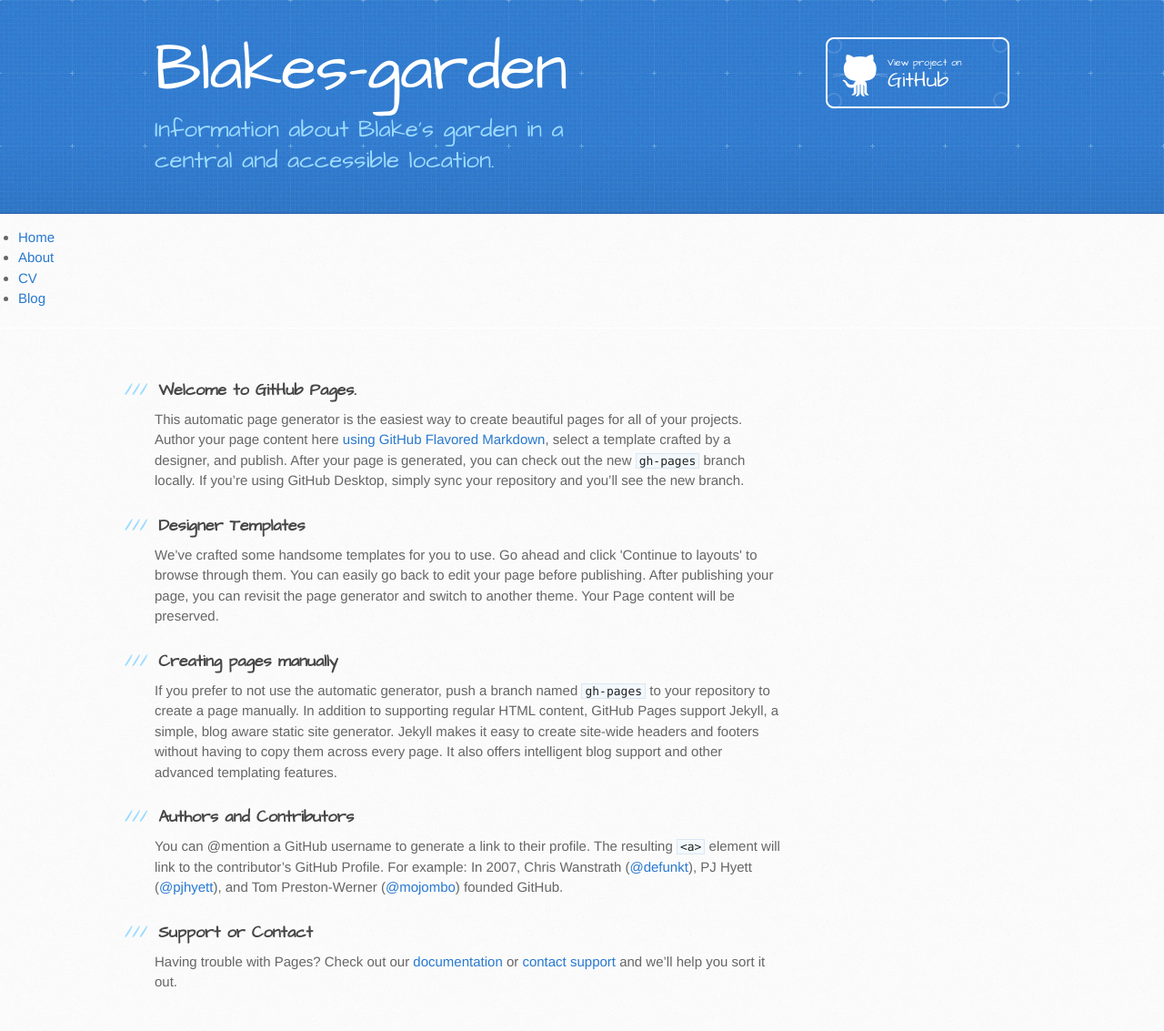
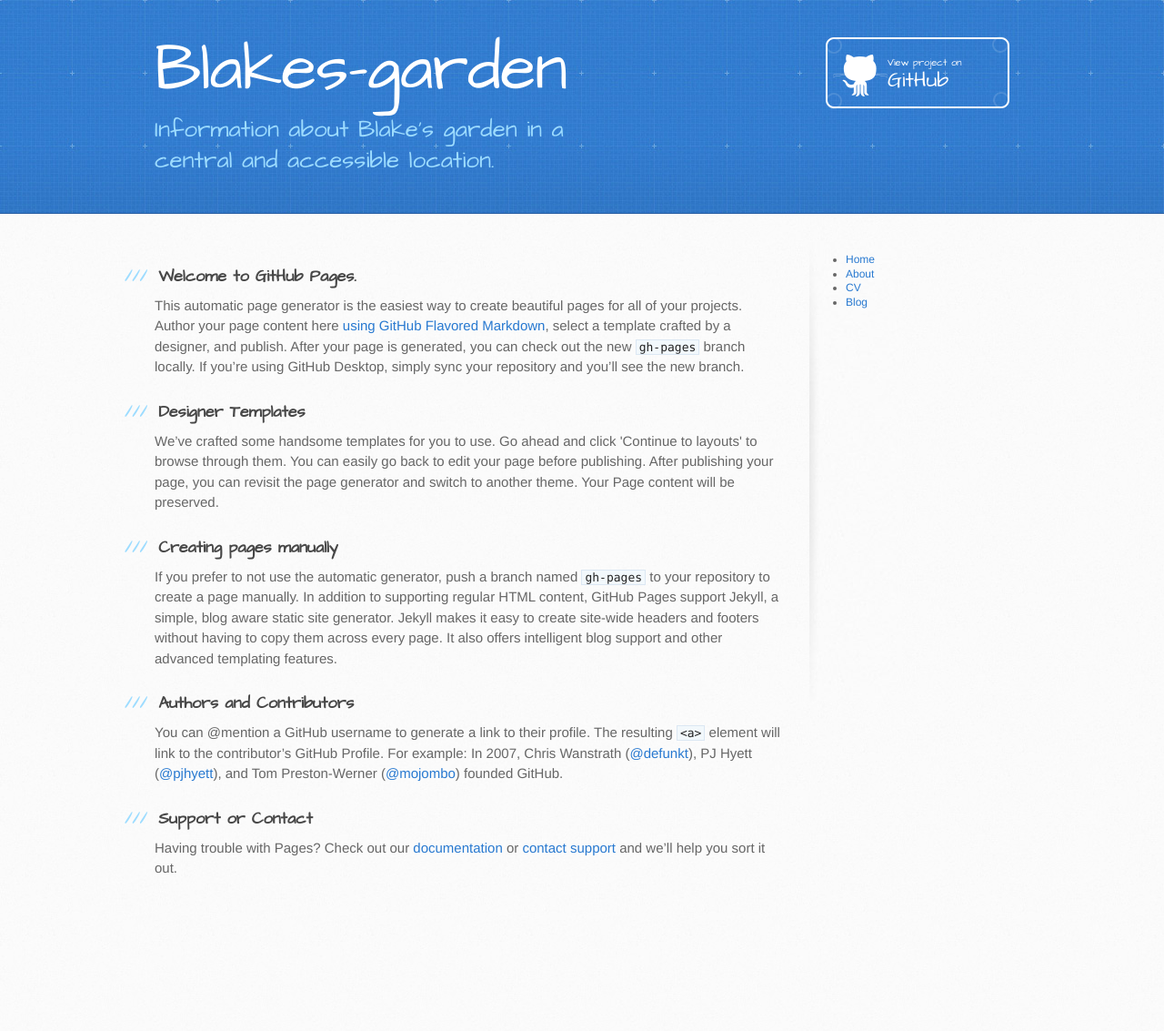
Before and after one commit to dpneumo/blakes-garden, a Jekyll site: the page built from index.html, in a window 1280 px wide. Shown: the whole page at 91% size. Built offline with Jekyll 4.4.1, drawn with Linux system fonts in a browser that asks for light colours; after the commit the page ends 1008 px from its top, so only the background shows below that.

Commit message:
move nav to aside

```diff
--- a/_layouts/github.html
+++ b/_layouts/github.html
@@ -24,15 +24,6 @@
       </div>
     </header>
 
-    <nav>
-        <ul>
-            <li><a href="{{ site.baseurl }}/">Home</a></li>
-            <li><a href="{{ site.baseurl }}/about">About</a></li>
-            <li><a href="{{ site.baseurl }}/cv">CV</a></li>
-            <li><a href="{{ site.baseurl }}/bloghome">Blog</a></li>
-        </ul>
-    </nav>
-
     <div id="content-wrapper">
       <div class="inner clearfix">
         <section id="main-content">
@@ -40,6 +31,18 @@
           {{ content }}
 
         </section>
-      </div></div>
+
+        <aside id="sidebar">
+          <nav>
+            <ul>
+              <li><a href="{{ site.baseurl }}/">Home</a></li>
+              <li><a href="{{ site.baseurl }}/about">About</a></li>
+              <li><a href="{{ site.baseurl }}/cv">CV</a></li>
+              <li><a href="{{ site.baseurl }}/bloghome">Blog</a></li>
+            </ul>
+          </nav>
+        </aside>
+      </div>
+    </div>
   </body>
 </html>
```
